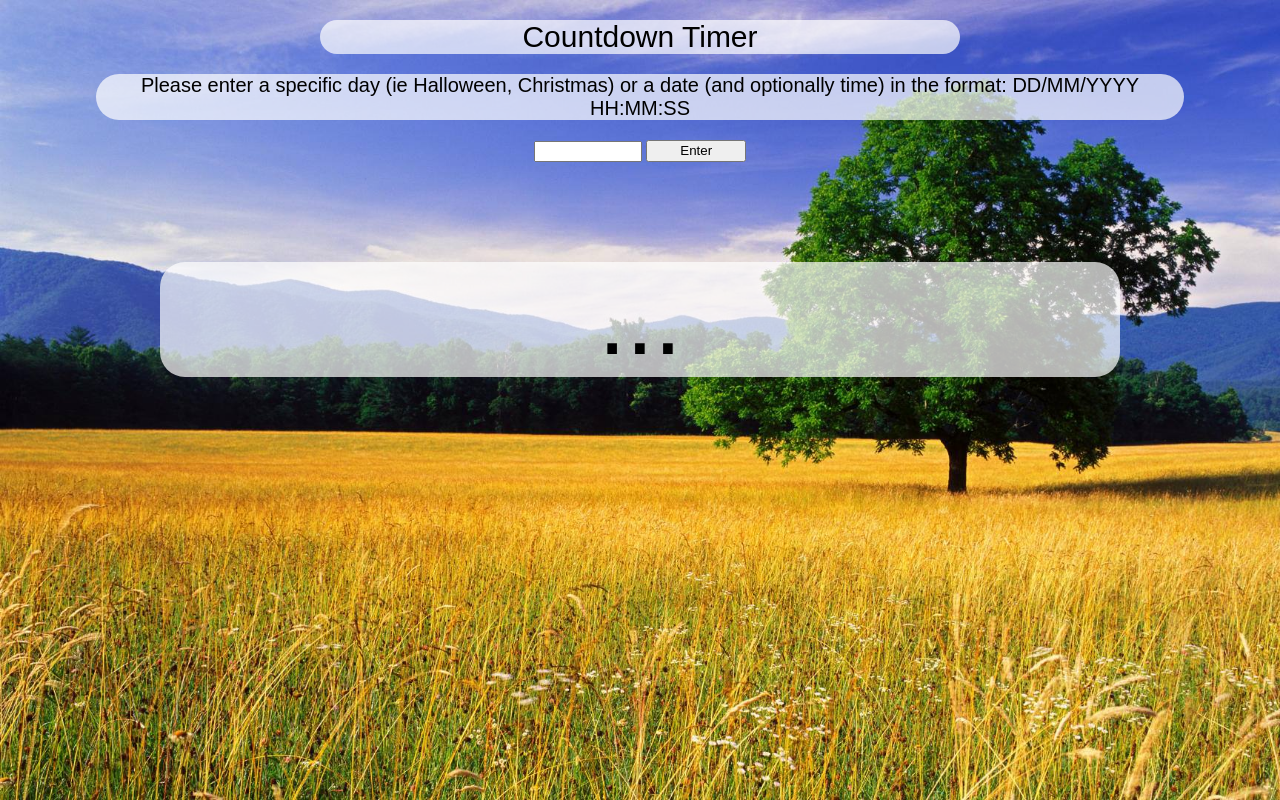
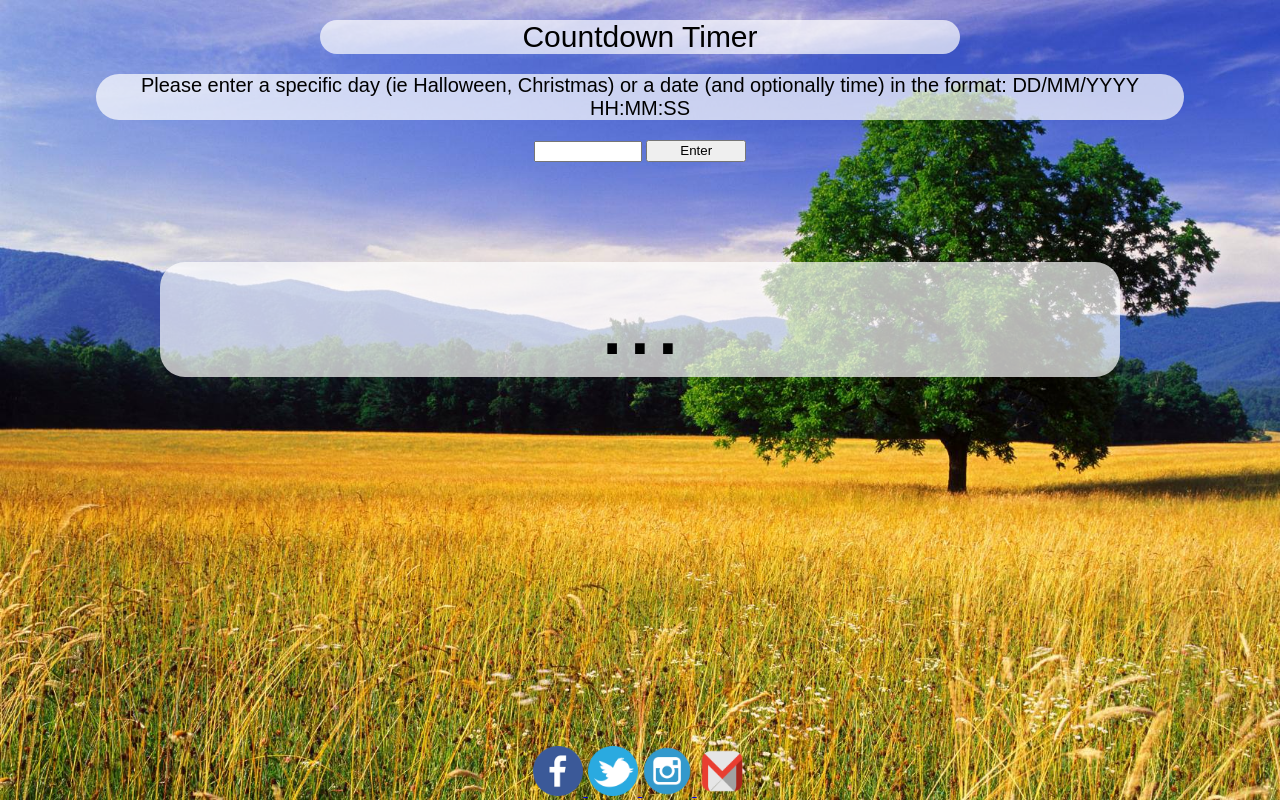
Before and after one commit to MylesMor/mylesmor.github.io, a plain HTML site: page index.html in a window 1280 px wide. Drawn offline with Linux system fonts and the light colour scheme.

Commit message:
Changes!

```diff
--- a/css/style.css
+++ b/css/style.css
@@ -109,3 +109,11 @@ html, body {
     max-width: 100%;
 	transform: scale(1.5);
 }
+
+#footer {
+    position: fixed;
+    bottom: 0;
+    width: 100%;
+	z-index: 1;
+	text-align: center;
+}
--- a/index.html
+++ b/index.html
@@ -47,6 +47,20 @@
 
     <script type="text/javascript" src="js/analytics.js"></script>
 
+	<div id="footer">
+		<a href="https://www.facebook.com/myles.morgan.16.com">
+			<img border="0" alt="Facebook" src="images/facebook.png" width="50" height="50">
+		</a>
+		<a href="https://www.twitter.com/MylesMor_">
+			<img border="0" alt="Twitter" src="images/twitter.png" width="50" height="50">
+		</a>
+		<a href="https://www.instagram.com/mylesmor/">
+			<img border="0" alt="Instagram" src="images/round.ico" width="50" height="50">
+		</a>
+		<a href="mailto: mylesmorgames@gmail.com">
+			<img border="0" alt="Email Feedback" src="images/gmail.ico" width="50" height="50">
+		</a>
+	</div>
 
 </body>
 </html>
--- a/js/script.js
+++ b/js/script.js
@@ -52,12 +52,14 @@
 				// Set the new date for the timer to count to, and also set the background.
 				countDownDate = new Date("October 31, " + year + " 00:00:00");
 				document.getElementById("image").style.opacity = "1";
-					console.log(w);
+
 				if (!isMobile || w >= 800) {
 					document.getElementById("image").src = "images/halloween.jpg";
 				} else {
 					document.getElementById("image").src = "images/halloweenmobile.jpg";
 				}
+
+					// Listener for changing picture.
 					window.addEventListener("resize", function() {
     					w = window.innerWidth;
 					if (!isMobile && w >= 800) {
```
Also changed, not shown: images/facebook.png (added), images/gmail.ico (added), images/round.ico (added), images/twitter.png (added). Lines whose indentation alone changed are shown as unchanged.
